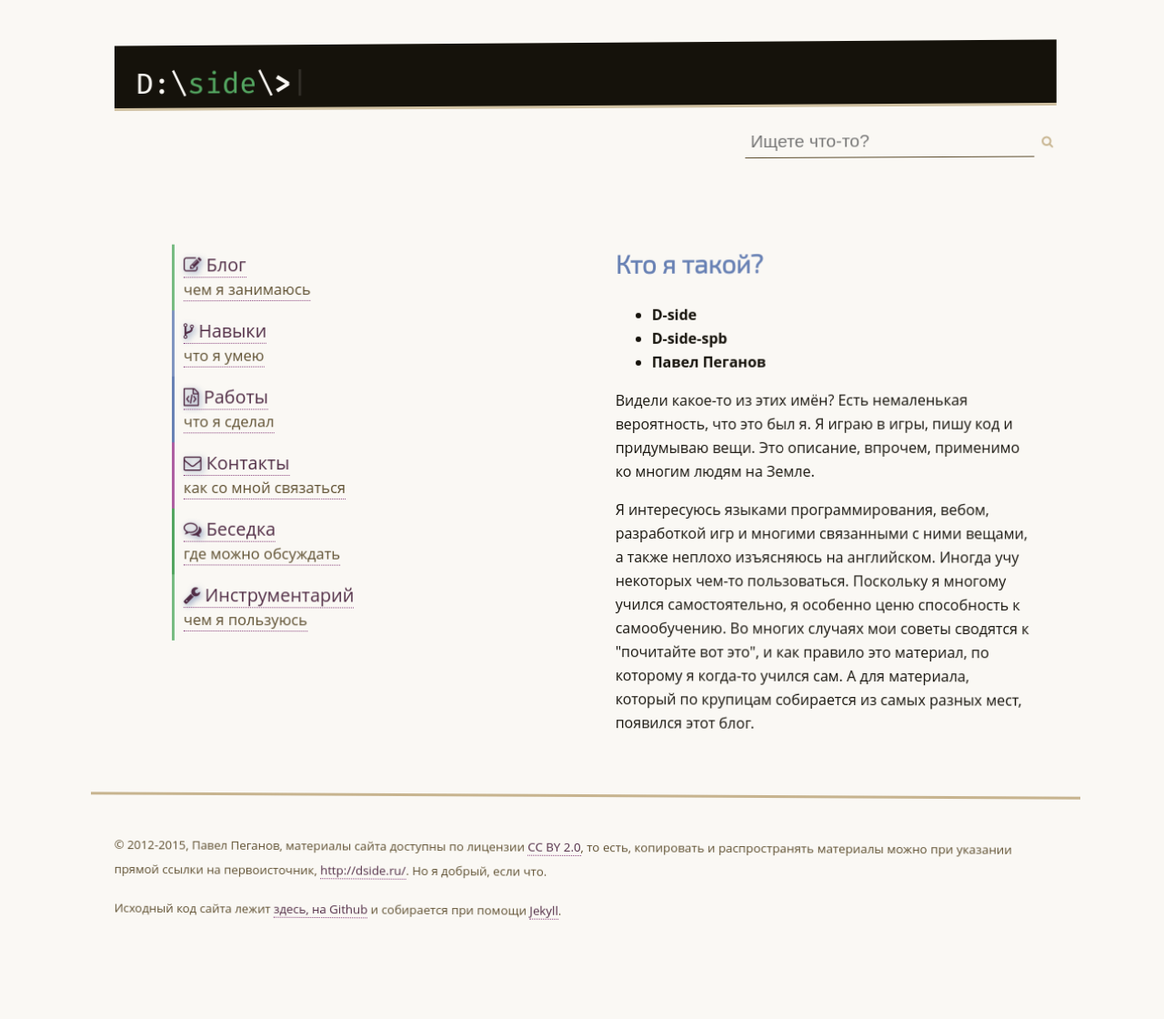
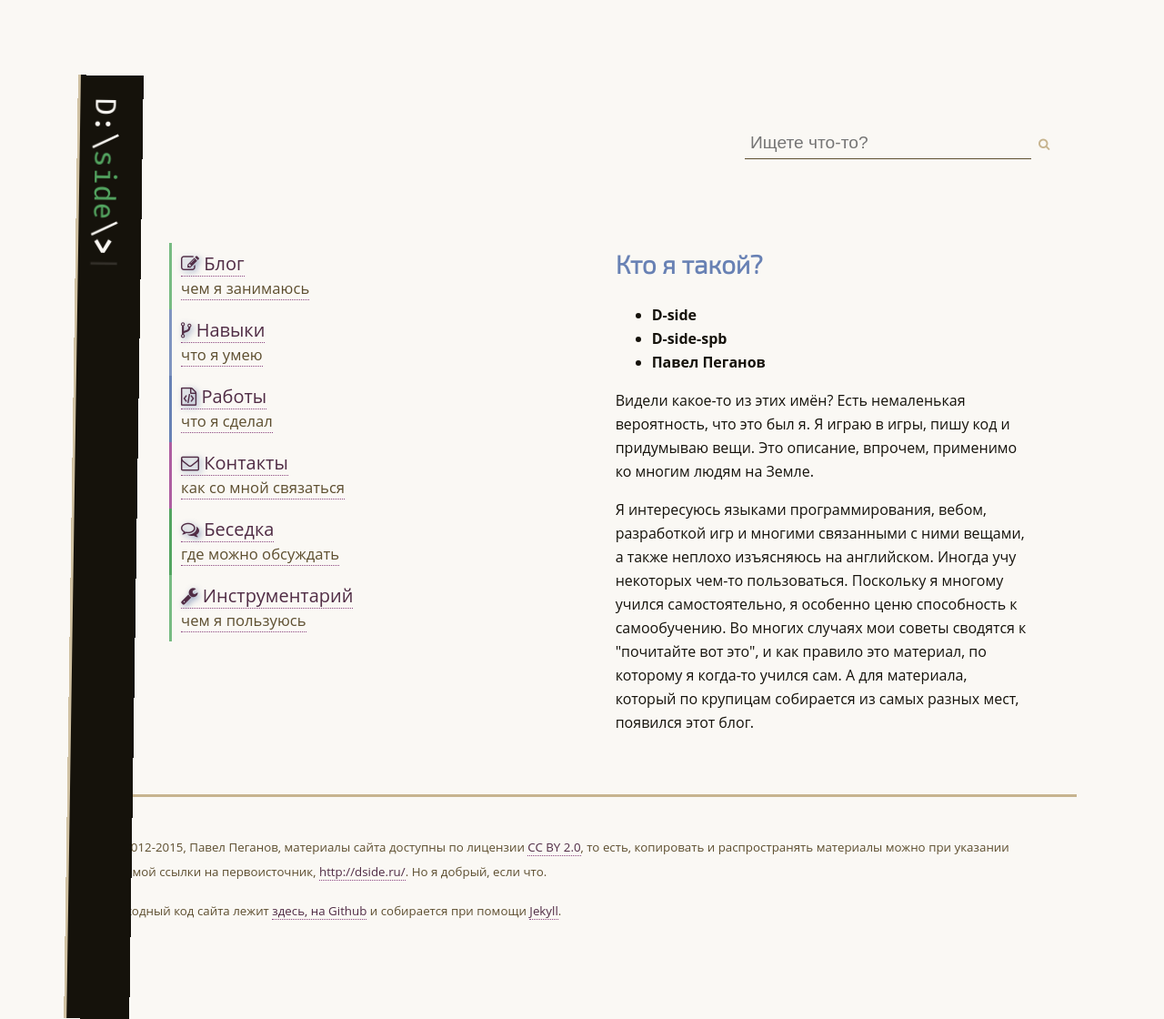
Before and after one commit to D-side/d-side.github.io, a Jekyll site: the page built from index.html, in a window 1280 px wide. Shown: the whole page at 91% size. Built offline with Jekyll 4.4.1, drawn with Linux system fonts in a browser that asks for light colours; nearby versions of some CDN libraries; library files that are not in the unit come from our copies; before the commit the page ends 1060 px from its top, so only the background shows below that.

Commit message:
A bit more fun

```diff
--- /dev/null
+++ b/_sass/_swing.sass
@@ -0,0 +1,11 @@
++keyframes(swing)
+  0%
+    transform: perspective(1224px) rotateZ(91deg)
+  50%
+    transform: perspective(1224px) rotateZ(90deg)
+  100%
+    transform: perspective(1224px) rotateZ(91deg)
+
+header > h1
+  +animation(swing 1.6s ease-in-out infinite)
+  transform-origin: 0% 50%
--- a/assets/paper.sass
+++ b/assets/paper.sass
@@ -30,8 +30,7 @@
   &:nth-child(5n+4)
     border-color: $theme0C
 
-body
-  transform: perspective(1224px) rotateY(-1deg)
+@import swing
 
 header
   text-align: right
```
